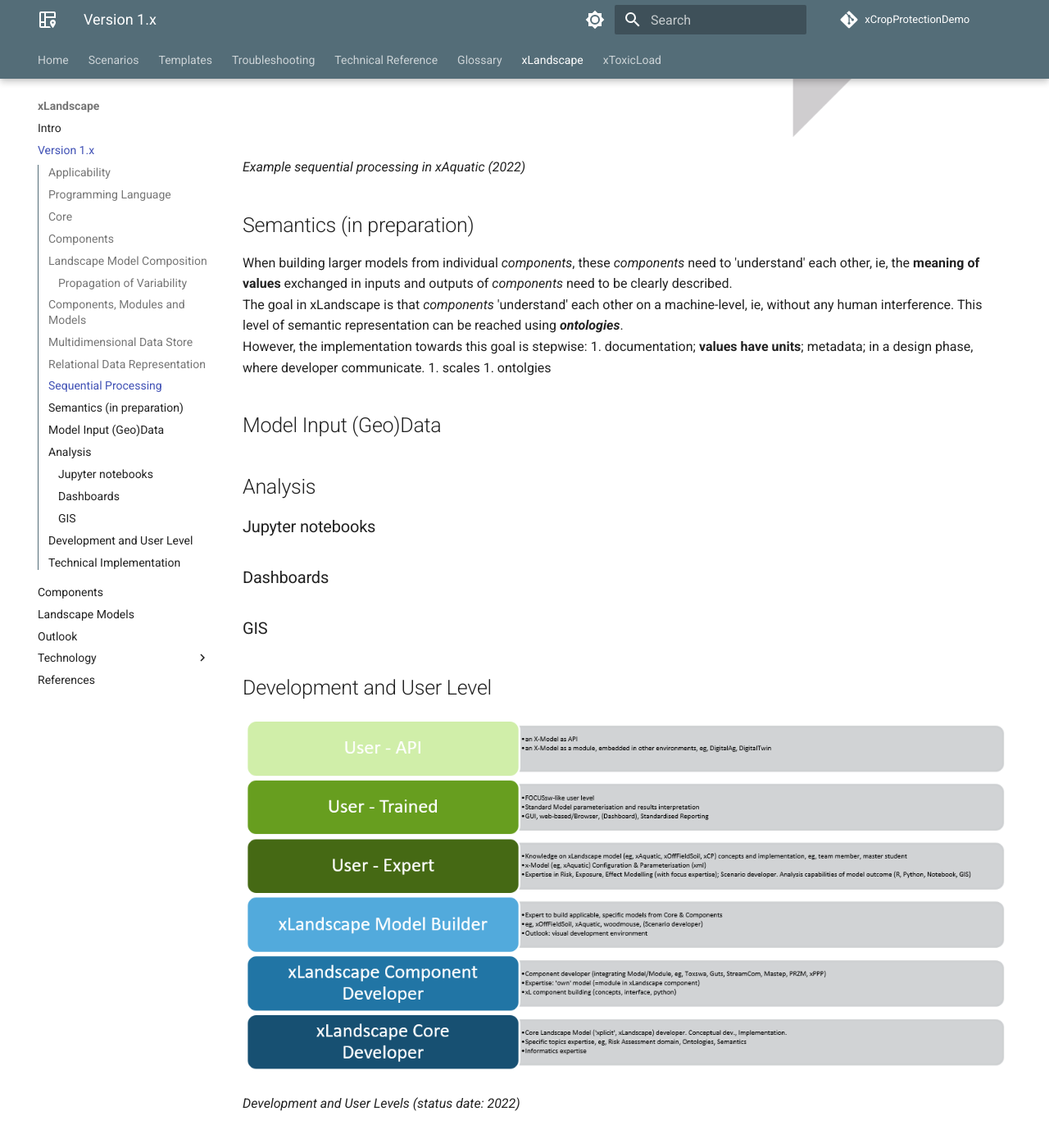
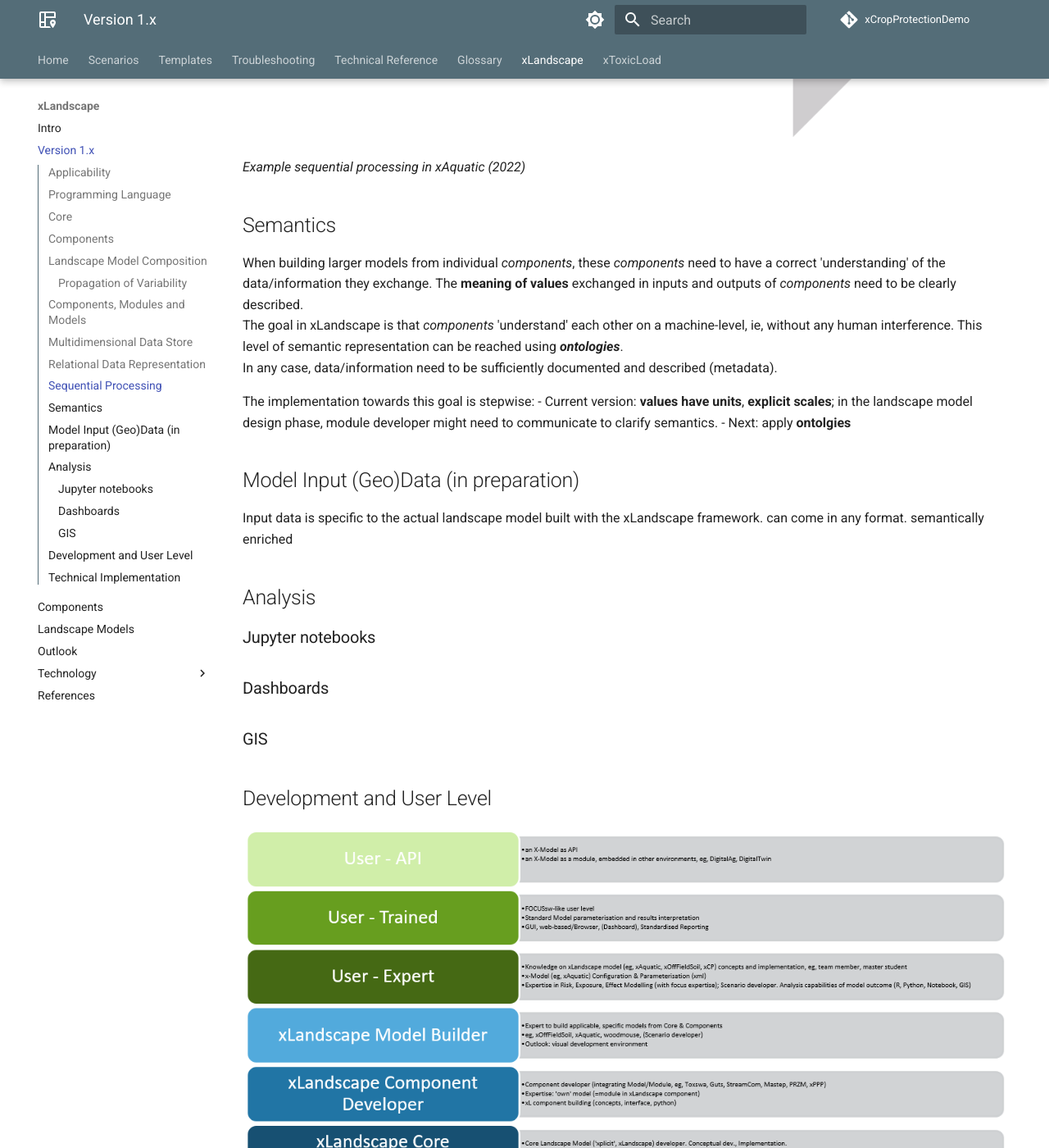
Before and after one commit to xlandscape/xCropProtectionDemoDoc, an MkDocs documentation site: the page built from docs/xLandscape/xLandscape-v1x.md, in a window 1280 px wide and 1400 px high, scrolled down 8742 px. Shown: the whole window at 82% size. Built offline with MkDocs 1.6.1 and Material for MkDocs 9.7.7, drawn with Linux system fonts in a browser that asks for light colours; comment, search, counter and statistics services are not loaded; some of the changed text lies outside the part shown.

Commit message:
draft 'Semantics'

```diff
--- a/docs/xLandscape/xLandscape-v1x.md
+++ b/docs/xLandscape/xLandscape-v1x.md
@@ -154,17 +154,20 @@ Thus, there are no feedback loops from subsequent *components* to predecessors.
 
 *Example sequential processing in xAquatic (2022)*
 
-## Semantics (in preparation)
+## Semantics
 
-When building larger models from individual *components*, these *components* need to 'understand' each other, ie, the **meaning of values** exchanged in inputs and outputs of *components* need to be clearly described.
+When building larger models from individual *components*, these *components* need to have a correct 'understanding' of the data/information they exchange. The **meaning of values** exchanged in inputs and outputs of *components* need to be clearly described.
 The goal in xLandscape is that *components* 'understand' each other on a machine-level, ie, without any human interference. This level of semantic representation can be reached using ***ontologies***.
-However, the implementation towards this goal is stepwise:
-1. documentation; **values have units**; metadata; in a design phase, where developer communicate.
-1. scales
-1. ontolgies
+In any case, data/information need to be sufficiently documented and described (metadata).
 
+The implementation towards this goal is stepwise:
+- Current version: **values have units**, **explicit scales**; in the landscape model design phase, module developer might need to communicate to clarify semantics.
+- Next: apply **ontolgies**
 
-## Model Input (Geo)Data
+## Model Input (Geo)Data (in preparation)
+
+Input data is specific to the actual landscape model built with the xLandscape framework. can come in any format.
+semantically enriched
 
 ## Analysis
 
@@ -186,3 +189,8 @@ However, the implementation towards this goal is stepwise:
 [Today-need for a model]: ../xLandscape/xLandscape-intro.md#today---applicable-landscape-models-needed
 
 ## Technical Implementation
+
+The xLandscape core is written in Python, hence, building *components* is done in Python as well.
+The actual *modules*, ie, the models within *components* that provide the actual modelling functionality of a *component* can be written in any language.
+
+Code documentation can be found in the corresponding Github repository (eg, https://github.com/xlandscape).
```
